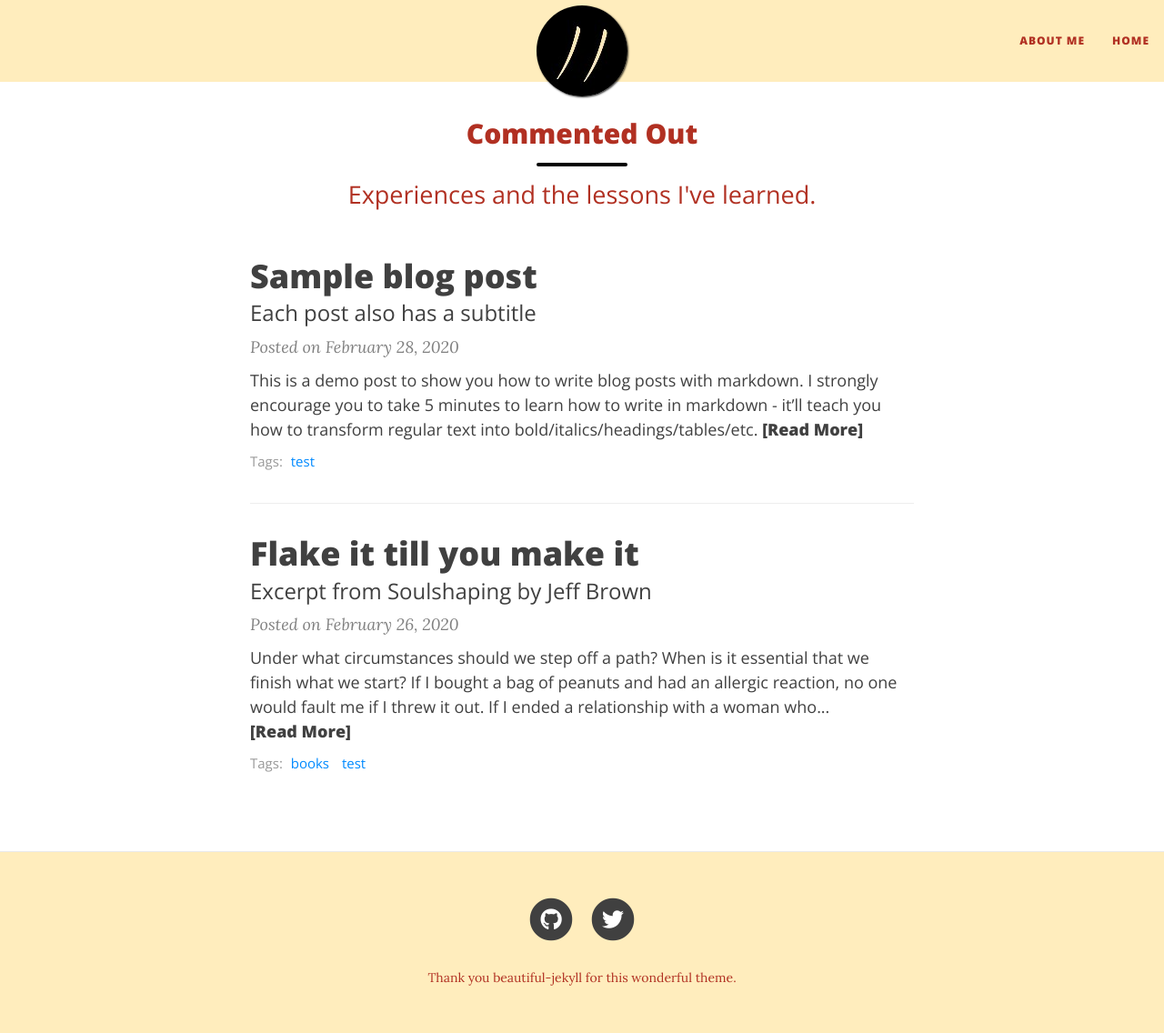
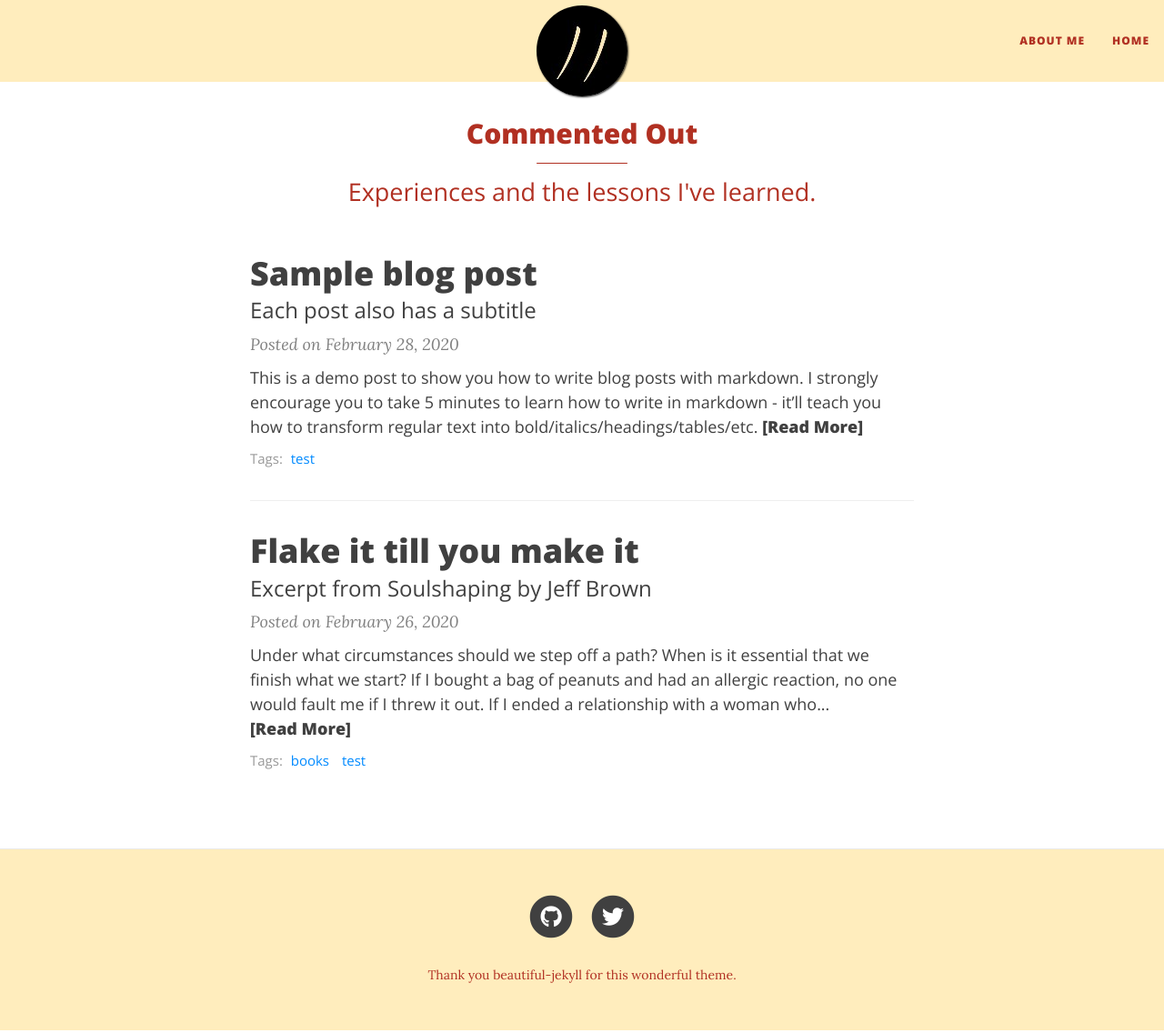
Before and after one commit to commentedout/commentedout.github.io, a Jekyll site: the page built from index.html, in a window 1280 px wide and 1136 px high. Shown: the whole window at 91% size. Built offline with Jekyll 4.4.1, drawn with Linux system fonts in a browser that asks for light colours; nearby versions of some CDN libraries; the list of posts is cut into pages by our own code.

Commit message:
favico and hr changes

```diff
--- a/_includes/header.html
+++ b/_includes/header.html
@@ -30,7 +30,7 @@
           <h2>{% if page.title %}{{ page.title }}{% else %}<br/>{% endif %}</h2>
       {% if page.subtitle %}
         {% if include.type == "page" %}
-            <hr style="color: black;" class="small">
+            <hr class="small">
             <span class="{{ include.type }}-subheading">{{ page.subtitle }}</span>
       {% else %}
       <h2 class="{{ include.type }}-subheading">{{ page.subtitle }}</h2>
@@ -58,7 +58,7 @@
           <h2>{% if page.title %}{{ page.title }}{% else %}<br/>{% endif %}</h2>
       {% if page.subtitle %}
         {% if include.type == "page" %}
-            <hr style="color: black;" class="small">
+            <hr class="small">
             <span class="{{ include.type }}-subheading">{{ page.subtitle }}</span>
       {% else %}
       <h2 class="{{ include.type }}-subheading">{{ page.subtitle }}</h2>
--- a/assets/css/main.css
+++ b/assets/css/main.css
@@ -59,7 +59,7 @@ blockquote p:first-child {
 hr.small {
   max-width: 6.25rem;
   margin: 1rem auto;
-  border-width: 0.25rem;
+  /*border-width: 0.25rem;*/
   border-color: inherit;
   border-radius: 0.1875rem;
 }
```
Also changed, not shown: favicon.ico (added).
